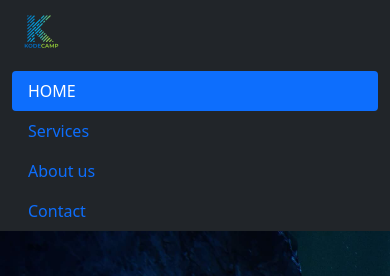
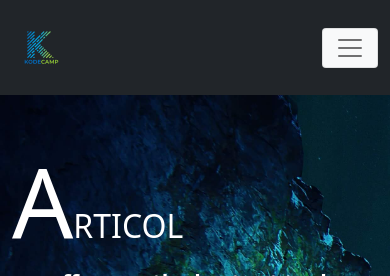
Before and after one commit to muakone/art-startup-page, a plain HTML site: page index.html in a window 390 px wide. Shown: the top 276 px of the page. Drawn offline with Linux system fonts and the light colour scheme.

Commit message:
made the tablet size responsive

```diff
--- a/about.html
+++ b/about.html
@@ -10,29 +10,30 @@
 </head>
 <body>
     <header class="bg-dark">
+        <nav class="navbar navbar-expand-lg navbar-light py-3">
             <div class="container">
-            <nav class="d-flex align-self-center justify-content-between row">
-                <div class="logo col-lg-8 col-md-5 col-sm-3">
                 <img src="./images/WhatsApp_Image_2021-08-10_at_12.52 1.png"alt="">
-                </div>
-                <div class="pt-2 col-lg-4 col-md-7 col-sm-9">
-                    <ul class="nav nav-pills justify-content-evenly row">
-                        <li class="nav-item col-lg-3 col-md-3 col-sm-3">
-                            <a class="nav-link text-nowrap" href="index.html">HOME</a>
+              <button class="navbar-toggler bg-light" type="button" data-bs-toggle="collapse" data-bs-target="#navbarNav" aria-controls="navbarNav" aria-expanded="false" aria-label="Toggle navigation">
+                <span class="navbar-toggler-icon"></span>
+              </button>
+              <div class="collapse navbar-collapse" id="navbarNav">
+                <ul class="navbar-nav nav nav-pills ms-auto">
+                  <li class="nav-item">
+                    <a class="nav-link text-white" href="index.html">HOME</a>
                   </li>
-                        <li class="nav-item col-lg-3 col-md-3 col-sm-3">
-                            <a class="nav-link text-nowrap" href="service.html">Services</a>
+                  <li class="nav-item">
+                    <a class="nav-link text-white" href="service.html">SERVICES</a>
                   </li>
-                        <li class="nav-item col-lg-3 col-md-3 col-sm-3">
-                            <a class="nav-link active text-nowrap" aria-current="page" href="about.html">About us</a>
+                  <li class="nav-item">
+                    <a class="nav-link active fw-bold text-white" aria-current="page" href="about.html">ABOUT US</a>
                   </li>
-                        <li class="nav-item col-lg-3 col-md-3 col-sm-3">
-                            <a class="nav-link text-nowrap" href="contact.html">Contact</a>
+                  <li class="nav-item">
+                    <a class="nav-link text-white" href="contact.html">CONTACT US</a>
                   </li>
                 </ul>
               </div>
+            </div>
           </nav>
-        </div>
     </header>
     <section class="about-studio min-vh-100 d-flex align-items-center py-5">
         <div class="container">
@@ -50,5 +51,6 @@
             </div>
         </div>
     </section>
+    <script src="script/bootstrap.min.js"></script>
 </body>
 </html>
--- a/index.html
+++ b/index.html
@@ -10,29 +10,30 @@
 </head>
 <body>
     <header class="bg-dark">
+        <nav class="navbar navbar-expand-lg navbar-light py-3">
             <div class="container">
-            <nav class="d-flex align-self-center justify-content-between row">
-                <div class="logo col-lg-8 col-md-5 col-sm-3">
-                    <img src="./images/WhatsApp_Image_2021-08-10_at_12.52 1.png"alt="logo">
-                </div>
-                <div class="pt-2 col-lg-4 col-md-7 col-sm-9">
-                    <ul class="nav nav-pills justify-content-evenly row">
-                        <li class="nav-item col-lg-3 col-md-3 col-sm-3">
-                            <a class="nav-link active" aria-current="page" href="index.html">HOME</a>
+                <img src="./images/WhatsApp_Image_2021-08-10_at_12.52 1.png"alt="">
+              <button class="navbar-toggler bg-light" type="button" data-bs-toggle="collapse" data-bs-target="#navbarNav" aria-controls="navbarNav" aria-expanded="false" aria-label="Toggle navigation">
+                <span class="navbar-toggler-icon"></span>
+              </button>
+              <div class="collapse navbar-collapse" id="navbarNav">
+                <ul class="navbar-nav nav nav-pills ms-auto">
+                  <li class="nav-item">
+                    <a class="nav-link active fw-bold text-white" aria-current="page" href="index.html">HOME</a>
                   </li>
-                        <li class="nav-item col-lg-3 col-md-3 col-sm-3">
-                            <a class="nav-link text-nowrap" href="service.html">Services</a>
+                  <li class="nav-item">
+                    <a class="nav-link text-white" href="service.html">SERVICES</a>
                   </li>
-                        <li class="nav-item col-lg-3 col-md-3 col-sm-3">
-                            <a class="nav-link text-nowrap" href="about.html">About us</a>
+                  <li class="nav-item">
+                    <a class="nav-link text-white" href="about.html">ABOUT US</a>
                   </li>
-                        <li class="nav-item col-lg-3 col-md-3 col-sm-3">
-                            <a class="nav-link text-nowrap" href="contact.html">Contact</a>
+                  <li class="nav-item">
+                    <a class="nav-link text-white" href="contact.html">CONTACT US</a>
                   </li>
                 </ul>
               </div>
+            </div>
           </nav>
-        </div>
     </header>
     <section class="what-we-offer vh-100">
         <div class="container text-white">
@@ -103,5 +104,6 @@
               </form>
         </div>
     </section>
+    <script src="script/bootstrap.min.js"></script>
 </body>
 </html>
```
Also changed, not shown: contact.html (+17 -15 lines), service.html (+16 -14 lines). Lines whose indentation alone changed are shown as unchanged.
